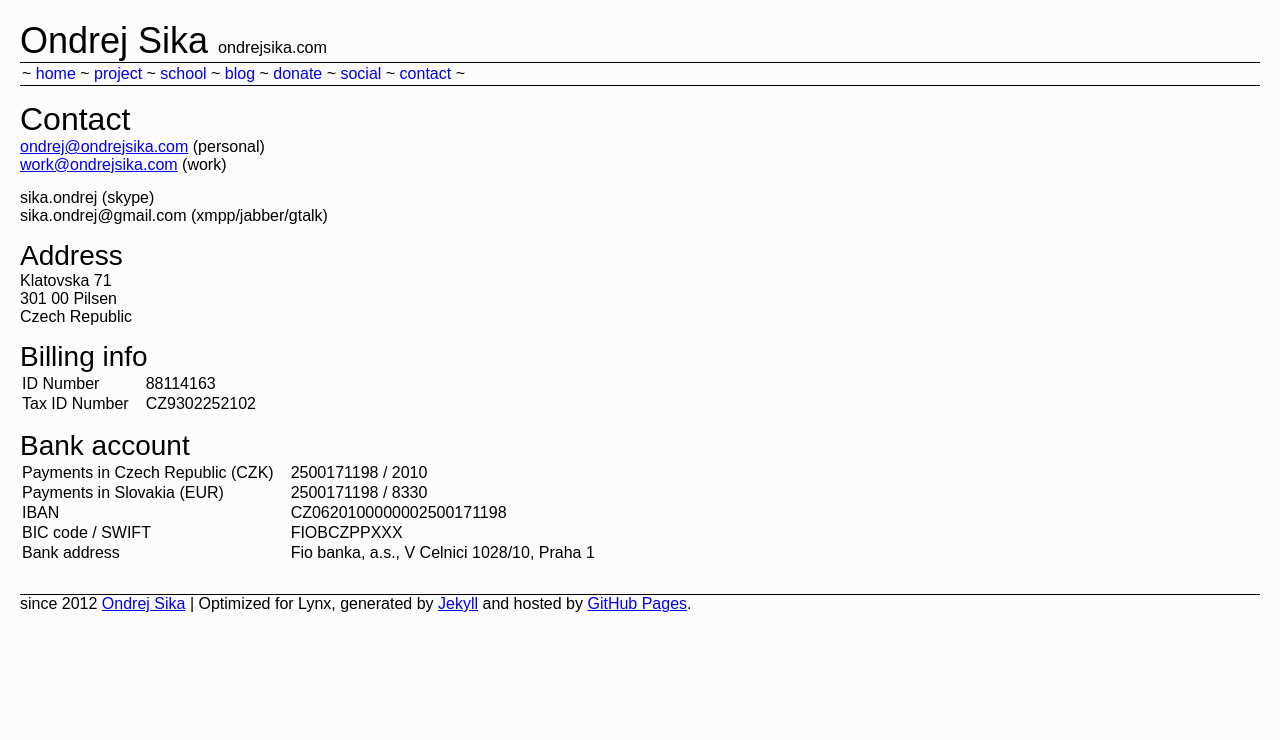
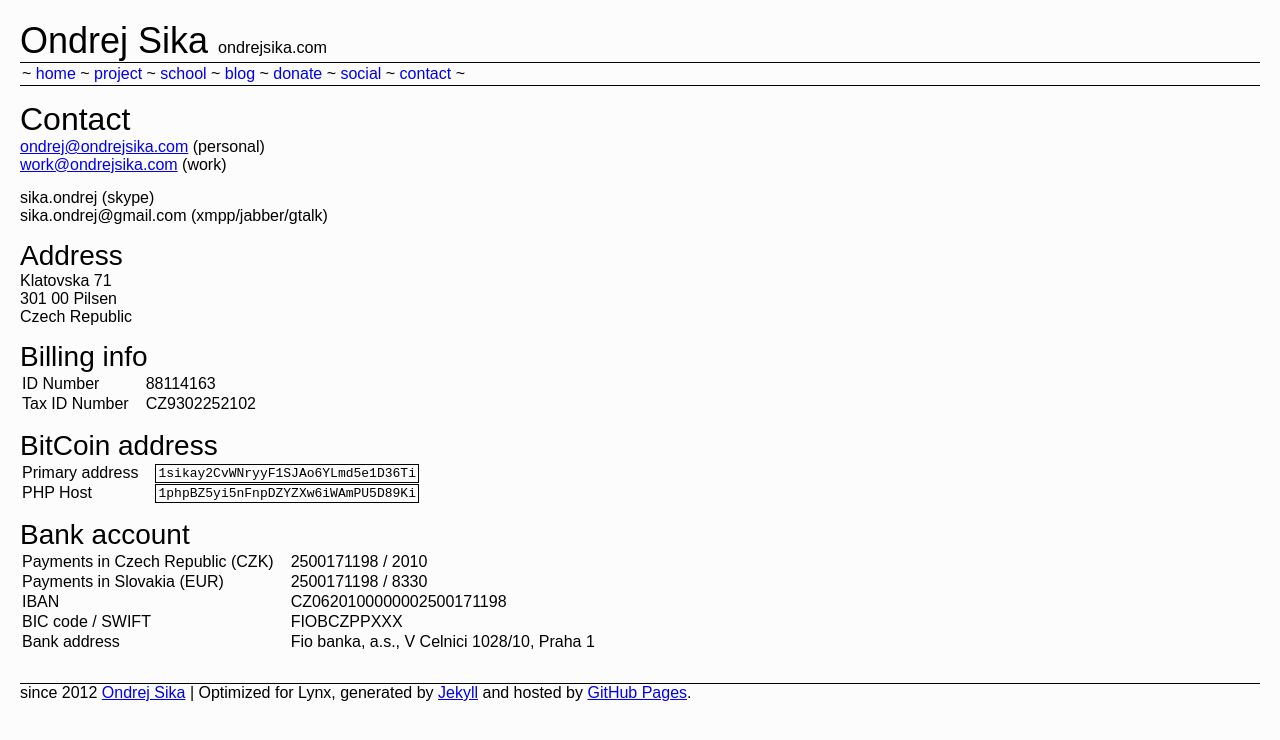
Before and after one commit to ondrejsika/ondrejsika.com, a Jekyll site: the page built from contact.html, in a window 1280 px wide. Shown: the top 740 px of the page. Built offline with Jekyll 4.4.1, drawn with Linux system fonts in a browser that asks for light colours; Markdown is read by kramdown in place of the engine named in the settings; comment, search, counter and statistics services are not loaded.

Commit message:
add bitcoin address to contact

```diff
--- a/contact.html
+++ b/contact.html
@@ -31,6 +31,17 @@ title: Contact
         <td>CZ9302252102</td>
     </tr>
 </table>
+<h3>BitCoin address</h3>
+<table>
+    <tr>
+        <td>Primary address</td>
+        <td><code>1sikay2CvWNryyF1SJAo6YLmd5e1D36Ti</code></td>
+    </tr>
+    <tr>
+        <td>PHP Host</td>
+        <td><code>1phpBZ5yi5nFnpDZYZXw6iWAmPU5D89Ki</code></td>
+    </tr>
+</table>
 <h3>Bank account</h3>
 <table>
     <tr>
```
